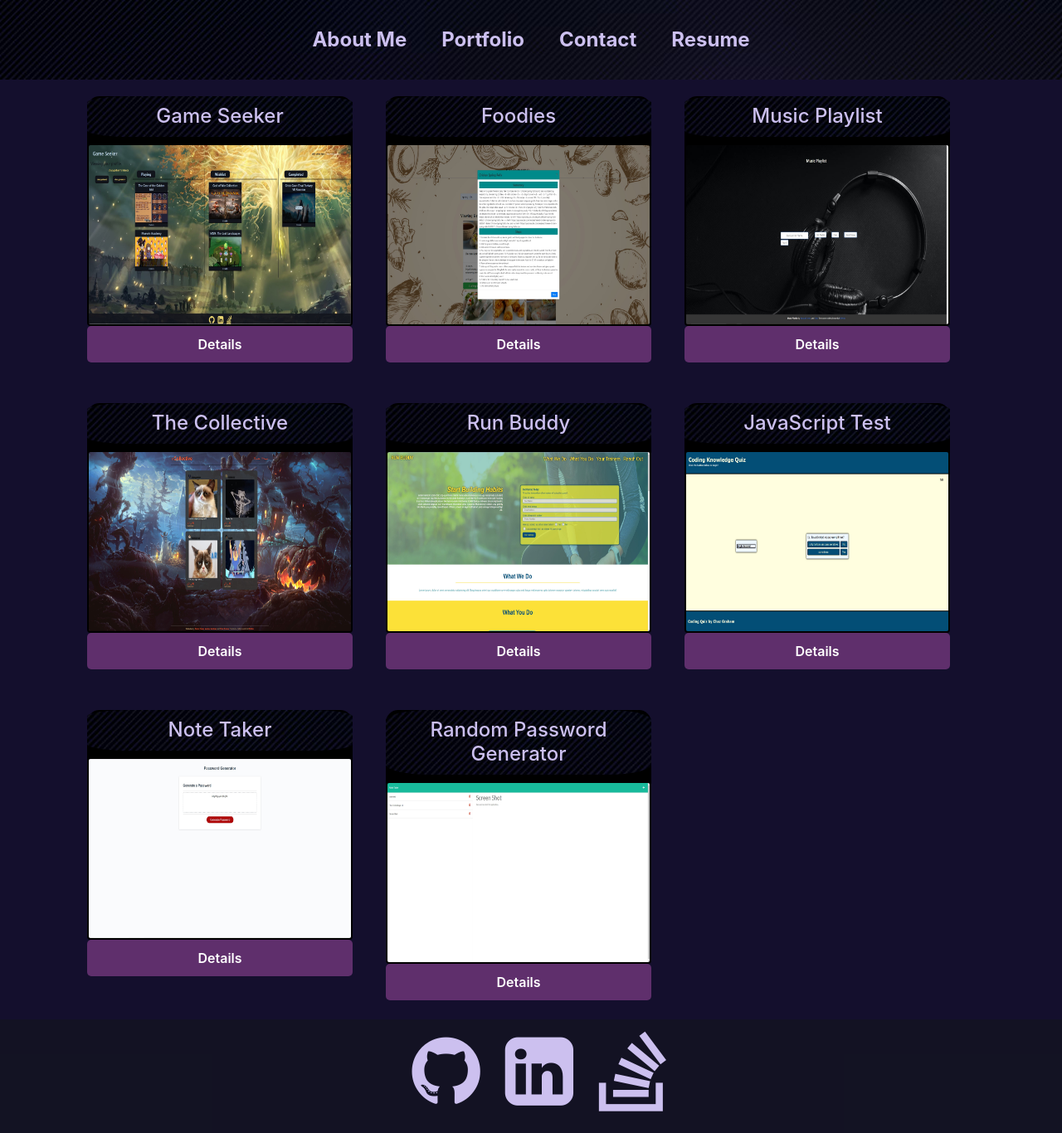
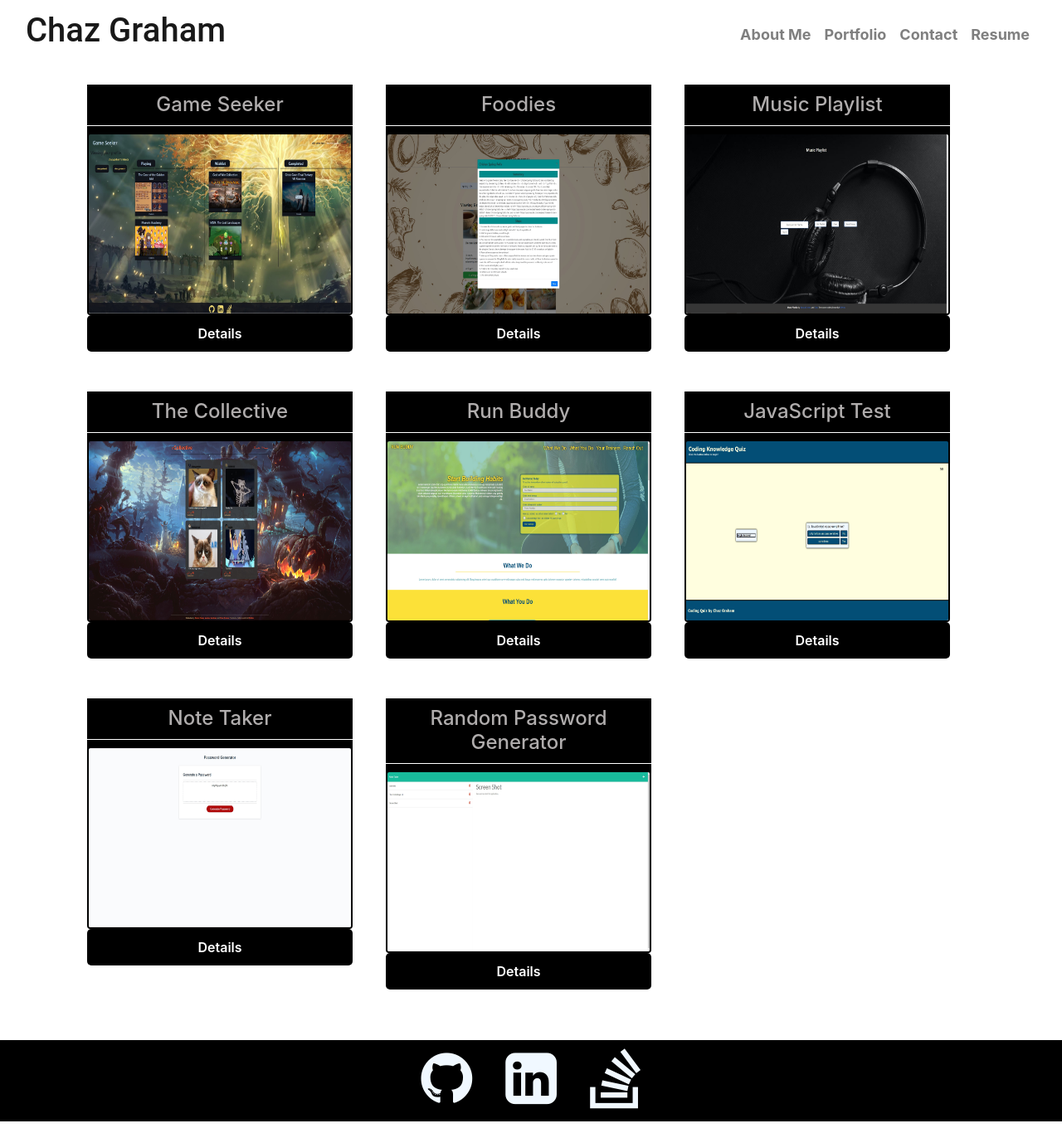
Before and after one commit to chazgraham/Chazs-React-Portfolio, a React (Create React App) app: page /portfolio in a window 1280 px wide. Shown: the whole page at 83% size. Built offline with nearby package versions, Linux system fonts and the light colour scheme.

Commit message:
added home page to replace home destination from About, css over haul to look more professional

```diff
--- a/src/App.js
+++ b/src/App.js
@@ -4,6 +4,7 @@ import { BrowserRouter as Router, Route, Routes, } from 'react-router-dom';
 import './App.css';
 import './index.css';
 
+import Home from './components/Home/Home';
 import About from './components/About';
 import Nav from './components/Nav';
 import Portfolio from './components/Portfolio'
@@ -20,6 +21,10 @@ function App() {
         <Routes>
           <Route
             path="/Chazs-React-Portfolio"
+            element={<Home />}
+          />
+          <Route
+            path="/About"
             element={<About />}
           />
           <Route
--- a/src/components/About/index.js
+++ b/src/components/About/index.js
@@ -1,15 +1,10 @@
 import React from 'react'
 import { Container } from 'react-bootstrap'
-import profileImg from '../../assets/profileImg/profileImg.jpg'
 
 function About() {
 
   return (
-    <Container >
-      <div className='profile-info'>
-      <h2 id="about">I am Chaz Graham</h2>
-        <img className='profile-img' src={profileImg} alt="chaz Graham" />
-      </div>
+    <Container>
       <div className="about-text">
       <h3>About Me</h3>
         <p>
--- a/src/components/Footer/index.js
+++ b/src/components/Footer/index.js
@@ -5,13 +5,13 @@ function Footer () {
         <footer>
             <ul className='flex-row'>
                 <li>
-                    <a href='https://github.com/chazgraham'><i class="fa fa-github fa-4x"></i></a>
+                    <a href='https://github.com/chazgraham'><i class="fa fa-github fa-3x"></i></a>
                 </li>
                 <li>
-                    <a href='https://www.linkedin.com/in/chaz-graham-a95a43258'><i class="fa fa-linkedin-square fa-4x"></i></a>
+                    <a href='https://www.linkedin.com/in/chaz-graham-a95a43258'><i class="fa fa-linkedin-square fa-3x"></i></a>
                 </li>
                 <li>
-                    <a href='https://stackoverflow.com/users/19429367/chaz-graham'><i class="fa fa-stack-overflow fa-4x"></i></a>
+                    <a href='https://stackoverflow.com/users/19429367/chaz-graham'><i class="fa fa-stack-overflow fa-3x"></i></a>
                 </li>
             </ul>
         </footer>
--- /dev/null
+++ b/src/components/Home/Home.js
@@ -0,0 +1,24 @@
+import React from "react";
+import { Container } from "react-bootstrap";
+
+import profileImg from '../../assets/profileImg/profileImg.jpg'
+
+function Home() {
+    return (
+        <>
+            <Container className="flex-box">
+                <div className="home-content">
+                    <h2>Full-Stack Web Developer</h2>
+                    <p className="home-text">Hi I'm Chaz Graham. A passionate Full-stack web developer based out of San Antonio, TX</p>
+                    <p className="home-skills">Technical Skills: JavaScript, React, MongoDb, HTML, Express, GraphQl</p>
+                    <p className="home-skills">Soft Skills: JavaScript, React, MongoDb, HTML, Express, GraphQl</p>
+                </div>
+                <div className='profile-info'>
+                    <img className='profile-img' src={profileImg} alt="chaz Graham" />
+                </div>
+            </Container>
+        </>
+    )
+}
+
+export default Home;
--- a/src/components/Nav/index.js
+++ b/src/components/Nav/index.js
@@ -1,14 +1,20 @@
 import React from 'react';
 import { Link } from 'react-router-dom';
-import { Nav } from 'react-bootstrap';
+import { Nav, Navbar, Container } from 'react-bootstrap';
 
 function AppNavbar() {
 
   return (
     <>
-      <div className='navbar-con'>
-        <Nav className="justify-content-center">
-          <Nav.Link as={Link} to='/Chazs-React-Portfolio'>
+      <Navbar variant="light" expand="lg">
+        <Container fluid>
+          <Navbar.Brand as={Link} to='/Chazs-React-Portfolio'>
+            <h1>Chaz Graham</h1>
+          </Navbar.Brand>
+          <Navbar.Toggle aria-controls='responsive-navbar-nav' />
+          <Navbar.Collapse id='responsive-navbar-nav'>
+            <Nav className='ml-auto'>
+              <Nav.Link as={Link} to='/About'>
                 About Me
               </Nav.Link>
               <Nav.Link as={Link} to='portfolio'>
@@ -21,7 +27,9 @@ function AppNavbar() {
                 Resume
               </Nav.Link>
             </Nav>
-      </div>
+          </Navbar.Collapse>
+        </Container>
+      </Navbar>
     </>
   );
 }
--- a/src/components/Portfolio/index.js
+++ b/src/components/Portfolio/index.js
@@ -95,7 +95,7 @@ function Portfolio() {
         ))}
       </Container>
       <Modal show={show} onHide={handleClose}>
-        <Modal.Header>
+        <Modal.Header variant="light">
           <Modal.Title>{projectDetails.name}</Modal.Title>
         </Modal.Header>
         <Modal.Body>{projectDetails.description}</Modal.Body>
--- a/src/components/Resume/index.js
+++ b/src/components/Resume/index.js
@@ -7,7 +7,7 @@ import reume from '../../assets/resume/resume.pdf';
 function Resume() {
 
   return (
-    <Container className='resume'>
+    <Container className='resume-text'>
       <link rel="stylesheet" href="https://fonts.googleapis.com/css2?family=Material+Symbols+Outlined:opsz,wght,FILL,GRAD@48,400,0,0" />
       <div>
       <h2>Resume</h2>
--- a/src/index.css
+++ b/src/index.css
@@ -1,11 +1,3 @@
-:root {
-  --dark-purple: #140F2Dff;
-  --rich-black-fogra-39: #01020Cff;
-  --lavender-blue: #CCC0EFff;
-  --magnolia: #F6F2FDff;
-  --midnight: #5F2F6Cff;
-}
-
 * {
   box-sizing: border-box;
 }
@@ -20,33 +12,24 @@ body {
   font-weight: 600;
   line-height: 1.5;
   font-size: 18px;
-  background: var(--dark-purple);
-  color: var(--lavender-blue);
   min-height: 100vh;
   padding-bottom: 10rem;
 }
 
-a {
-  margin: 5px;
+h1 {
+  font-family: 'Roboto', sans-serif;
 }
 
-.navbar-con {
-  display: flex;
-  background-image: url(../src/assets/headerImg/heroImg.jpg);
-  font-size: 1.5rem;
-  height: 6rem;
-  text-align: center;
-  align-items: center;
-  justify-content: center;
+h1:hover {
+  color: gray;
 }
 
 h2 {
   font-family: 'Roboto', sans-serif;
   font-weight: 500;
-  margin: 5px 0;
+  margin: 50px 15px 5px 0;
   line-height: 1.25;
   font-size: 3rem;
-  margin-top: 50px;
 }
 
 h3 {
@@ -57,14 +40,34 @@ h4 {
   font-size: 1.5rem;
   text-align: center;
   padding: 10px;
-  background-image: url(../src/assets/headerImg/heroImg.jpg);
-  border-radius: 16%;
+  background-color: black;
+  color: rgb(176, 173, 173);
+  border-bottom: 1px solid white;
 }
 
 h5 {
   font-size: 1.5rem;
   text-align: center;
   padding: 10px;
+}
+
+.flex-box {
+  margin-top: 150px;
+  margin-bottom: 150px;
+  display: flex;
+  justify-content: center;
+}
+
+.home-content {
+  width: 600px;
+}
+
+.home-text {
+  font-size: 1rem;
+}
+
+.home-skills {
+  font-size: .9rem;
 }
 
 p {
@@ -80,18 +83,6 @@ a {
 
 a:hover {
   color: var(--midnight);
-}
-
-header {
-    display: flex;
-    padding: 40px 35px;
-    justify-content: space-between;
-    flex-wrap: wrap;
-    top: 0;
-    background-image: url(../src/assets/headerImg/heroImg.jpg);
-    background-size: cover;
-    background-position: center;
-    background-attachment: fixed;
 }
 
 header a {
@@ -113,12 +104,14 @@ button[disabled] {
 }
 
 .profile-info {
-  text-align: center;
+  display: flex;
+  align-items: center;
+  justify-content: center;
 }
 
 .about-text {
   text-align: center;
-  margin-top: 10px;
+  margin-top: 100px;
 }
 
 
@@ -146,7 +139,8 @@ textarea {
   justify-content: center;
 }
 
-aside {margin-top: 50px;
+aside {
+  margin-top: 50px;
   border: 3px solid black;
   justify-content: center;
   text-align: center;
@@ -156,6 +150,7 @@ aside {margin-top: 50px;
 .flex-row {
   display: flex;
   flex-wrap: wrap;
+  ;
 }
 
 .space-between {
@@ -173,7 +168,6 @@ aside {margin-top: 50px;
   margin: 20px;
   margin-bottom: 130px;
   background-color: black;
-  border-radius: 15px;
 }
 
 .overlay-position {
@@ -194,6 +188,7 @@ aside {margin-top: 50px;
   left: 0;
   width: 100%;
   height: 100%;
+  color: white;
   background-color: rgba(0, 0, 0, 0.6);
   display: flex;
   align-items: center;
@@ -217,18 +212,20 @@ aside {margin-top: 50px;
 }
 
 .profile-img {
-  border-radius: 50%;
+  border-radius: 40%;
   width: 150px;
   height: 150px;
+  border: 2px solid black;
 }
 
 .modal-content {
   background-color: rgb(29, 28, 28);
   border: 3px solid white;
+  color: white;
 }
 
 button {
-	background: var(--midnight);
+	background: black;
 	border: 0;
 	border-radius: 5px;
 	color: #fff;
@@ -243,8 +240,17 @@ button {
   color: var(--magnolia);
 }
 
+.navbar-light .navbar-toggler {
+  margin-top: 10px;
+}
+
+.resume-text {
+  text-align: center;
+}
+
 .resume {
   text-align: center;
+  border: 3px solid black;
 }
 
 .resume-li {
@@ -267,13 +273,12 @@ footer {
   display: flex;
   align-items: center;
   justify-content: center;
-  background: rgba(19, 21, 29, 0.6);
-  margin-top: auto;
-  padding-top: 15px;
+  background: black;
 }
 
 footer li {
-  padding: 0 20px 10px 0;
+  padding: 10px 40px 0 0;
+  color: aliceblue;
 }
 
 @media only screen and (max-width: 995px) {
@@ -281,3 +286,24 @@ footer li {
     width: 100%;
   }
 }
+
+@media only screen and (max-width: 600px ) {
+  .flex-box {
+    display: flex;
+    flex-direction: column;
+  }
+
+  .home-content {
+    width: auto;
+  }
+}
+
+@media only screen and (max-width: 375px ) {
+  .flex-box {
+    margin-top: 50px;
+    margin-bottom: 50px;
+    display: flex;
+    justify-content: center;
+  }
+
+}
```
Lines whose indentation alone changed are shown as unchanged.
